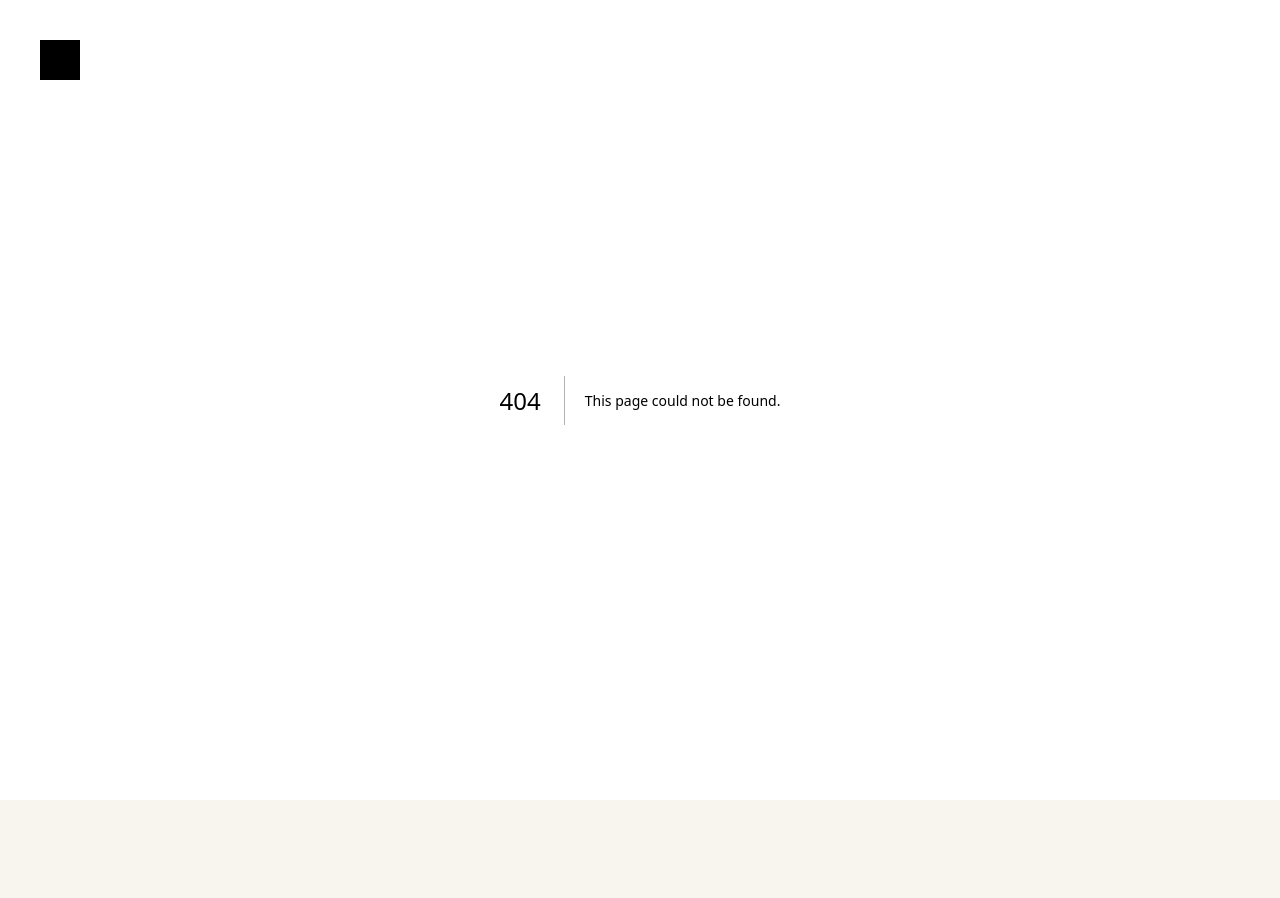
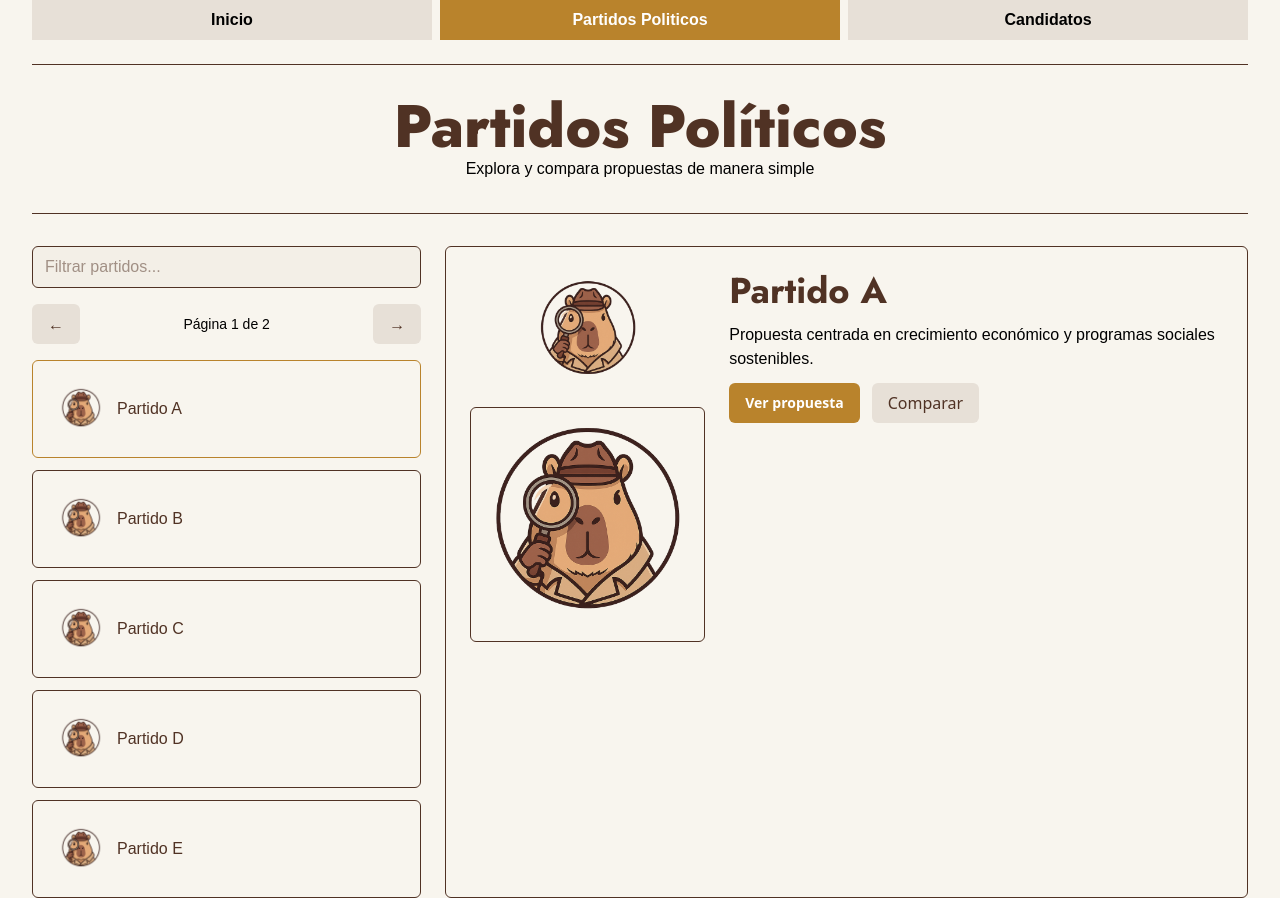
Before and after one commit to Capictive/website, a Next.js app: page /partidos in a window 1280 px wide. Before the commit this address had no page. Before the commit the page ends 800 px from the top, so only its background shows below. Built offline with nearby package versions, Linux system fonts and the light colour scheme; a web font is replaced by a local one.

Commit message:
landing + political parties pages created

```diff
--- /dev/null
+++ b/app/candidatos/page.tsx
@@ -0,0 +1,14 @@
+import Nav from "../components/Nav";
+
+export default function CandidatosPage() {
+  return (
+    <main>
+      <Nav />
+      <div className="mt-8 py-12 border-y text-center border-subtitle">
+        <h1 className="font-title text-subtitle text-4xl sm:text-5xl md:text-6xl font-extrabold">Candidatos</h1>
+        <p className="font-body text-xl mt-3">Aún en construcción 🚧</p>
+        <p className="font-body mt-2">Estamos preparando algo divertido y útil para ti.</p>
+      </div>
+    </main>
+  );
+}
--- /dev/null
+++ b/app/components/Nav.tsx
@@ -0,0 +1,24 @@
+"use client";
+import Link from "next/link";
+import { usePathname } from "next/navigation";
+
+export default function Nav() {
+  const pathname = usePathname();
+  const item = (href: string, label: string) => {
+    const selected = pathname === href;
+    const cls = selected ? "nav-selected" : "nav-unselected";
+    return (
+      <Link href={href} className={`${cls} text-center font-bold font-body`}>
+        {label}
+      </Link>
+    );
+  };
+
+  return (
+    <div className="text-center grid grid-cols-1 sm:grid-cols-3 gap-2 font-bold font-body">
+      {item("/", "Inicio")}
+      {item("/partidos", "Partidos Politicos")}
+      {item("/candidatos", "Candidatos")}
+    </div>
+  );
+}
--- a/app/layout.tsx
+++ b/app/layout.tsx
@@ -30,7 +30,6 @@ export default function RootLayout({
       <body
         className={`${googleSans.variable} ${jost.variable} `}
       >
-              <div className="bg-black absolute size-10 top-10 left-10">X</div>
 
         {children}
       </body>
--- /dev/null
+++ b/app/lib/parties.ts
@@ -0,0 +1,60 @@
+export type Party = {
+    id: string;
+    name: string;
+    description: string;
+    logo: string; // path in public/
+    candidateImage: string; // path in public/
+};
+
+export const PARTIES: Party[] = [
+    {
+        id: "p1",
+        name: "Partido A",
+        description:
+            "Propuesta centrada en crecimiento económico y programas sociales sostenibles.",
+        logo: "/capictive.png",
+        candidateImage: "/capictive.png",
+    },
+    {
+        id: "p2",
+        name: "Partido B",
+        description: "Prioriza transparencia, anticorrupción y fortalecimiento institucional.",
+        logo: "/capictive.png",
+        candidateImage: "/capictive.png",
+    },
+    {
+        id: "p3",
+        name: "Partido C",
+        description: "Enfoque regional con proyectos de infraestructura y conectividad.",
+        logo: "/capictive.png",
+        candidateImage: "/capictive.png",
+    },
+    {
+        id: "p4",
+        name: "Partido D",
+        description: "Agenda educativa y salud pública con innovación digital.",
+        logo: "/capictive.png",
+        candidateImage: "/capictive.png",
+    },
+    {
+        id: "p5",
+        name: "Partido E",
+        description: "Sostenibilidad ambiental y desarrollo rural inclusivo.",
+        logo: "/capictive.png",
+        candidateImage: "/capictive.png",
+    },
+    {
+        id: "p6",
+        name: "Partido F",
+        description: "Impulso a la seguridad ciudadana y justicia eficiente.",
+        logo: "/capictive.png",
+        candidateImage: "/capictive.png",
+    },
+    {
+        id: "p7",
+        name: "Partido G",
+        description: "Innovación tecnológica y empleo digno para jóvenes.",
+        logo: "/capictive.png",
+        candidateImage: "/capictive.png",
+    },
+];
--- /dev/null
+++ b/app/partidos/page.tsx
@@ -0,0 +1,116 @@
+"use client";
+import Image from "next/image";
+import { useMemo, useState } from "react";
+import Nav from "../components/Nav";
+import { PARTIES, Party } from "../lib/parties";
+
+export default function PartidosPage() {
+  const [query, setQuery] = useState("");
+  const [page, setPage] = useState(0);
+  const [selected, setSelected] = useState<Party | null>(PARTIES[0]);
+
+  const perPage = 5;
+  const filtered = useMemo(() => {
+    const q = query.toLowerCase();
+    return PARTIES.filter((p) => p.name.toLowerCase().includes(q));
+  }, [query]);
+
+  const totalPages = Math.max(1, Math.ceil(filtered.length / perPage));
+  const safePage = Math.min(page, totalPages - 1);
+  const visible = filtered.slice(safePage * perPage, safePage * perPage + perPage);
+
+  return (
+    <main>
+      <Nav />
+
+      {/* Encabezado periódico */}
+      <div className="mt-6 py-8 border-y text-center border-subtitle">
+        <h1 className="font-title text-subtitle text-6xl font-extrabold">Partidos Políticos</h1>
+        <p className="font-body">Explora y compara propuestas de manera simple</p>
+      </div>
+
+      {/* Grid principal: lista + detalle */}
+      <section className="grid grid-cols-1 md:grid-cols-3 gap-6 mt-8">
+        {/* Lista y filtros */}
+        <aside className="col-span-1 space-y-4">
+          <div className="flex items-center gap-3">
+            <input
+              value={query}
+              onChange={(e) => {
+                setPage(0);
+                setQuery(e.target.value);
+              }}
+              placeholder="Filtrar partidos..."
+              className="w-full px-3 py-2 rounded-md border border-subtitle font-body text-subtitle bg-button-background-secondary/30"
+            />
+          </div>
+
+          {/* Navegación por páginas */}
+          <div className="flex items-center justify-between mt-2">
+            <button
+              className="btn-secondary"
+              onClick={() => setPage((p) => Math.max(0, p - 1))}
+              aria-label="Anterior"
+            >
+              ←
+            </button>
+            <span className="font-body text-sm">Página {safePage + 1} de {totalPages}</span>
+            <button
+              className="btn-secondary"
+              onClick={() => setPage((p) => Math.min(totalPages - 1, p + 1))}
+              aria-label="Siguiente"
+            >
+              →
+            </button>
+          </div>
+
+          {/* Lista vertical de 5 */}
+          <div className="mt-3">
+            <div className="grid grid-cols-1 gap-3">
+              {visible.map((p) => (
+                <button
+                  key={p.id}
+                  className={`card rounded-md border w-full text-left ${selected?.id === p.id ? "border-button-background-primary" : "border-subtitle"}`}
+                  onClick={() => setSelected(p)}
+                >
+                  <div className="flex items-center gap-3">
+                    <Image src={p.logo} alt={p.name} width={48} height={48} />
+                    <span className="font-body text-subtitle">{p.name}</span>
+                  </div>
+                </button>
+              ))}
+            </div>
+          </div>
+        </aside>
+
+        {/* Detalle del partido seleccionado */}
+        <article className="col-span-2 border rounded-md border-subtitle p-6 space-y-6">
+          {selected ? (
+            <div className="grid grid-cols-3 gap-6">
+              <div className="col-span-1 flex flex-col items-center">
+                <Image src={selected.logo} alt={selected.name} width={120} height={120} />
+                <Image
+                  src={selected.candidateImage}
+                  alt={`Candidato ${selected.name}`}
+                  width={240}
+                  height={240}
+                  className="mt-4 rounded-md border border-subtitle object-cover aspect-square w-full max-w-[240px]"
+                />
+              </div>
+              <div className="col-span-2 space-y-3">
+                <h2 className="font-title text-subtitle text-4xl font-bold">{selected.name}</h2>
+                <p className="font-body">{selected.description}</p>
+                <div className="flex gap-3">
+                  <button className="btn-primary">Ver propuesta</button>
+                  <button className="btn-secondary">Comparar</button>
+                </div>
+              </div>
+            </div>
+          ) : (
+            <p className="font-body">Selecciona un partido para ver detalles.</p>
+          )}
+        </article>
+      </section>
+    </main>
+  );
+}
--- a/styles/globals.css
+++ b/styles/globals.css
@@ -13,7 +13,7 @@ html {
   @apply bg-primary-background;
 }
 main {
-  @apply  mx-56;
+  @apply mx-auto max-w-7xl px-4 sm:px-6 lg:px-8;
 }
 
 .btn-primary {
```
Also changed, not shown: app/page.tsx (+41 -20 lines), 2 other files (tests, documents, lock files or other folders).
